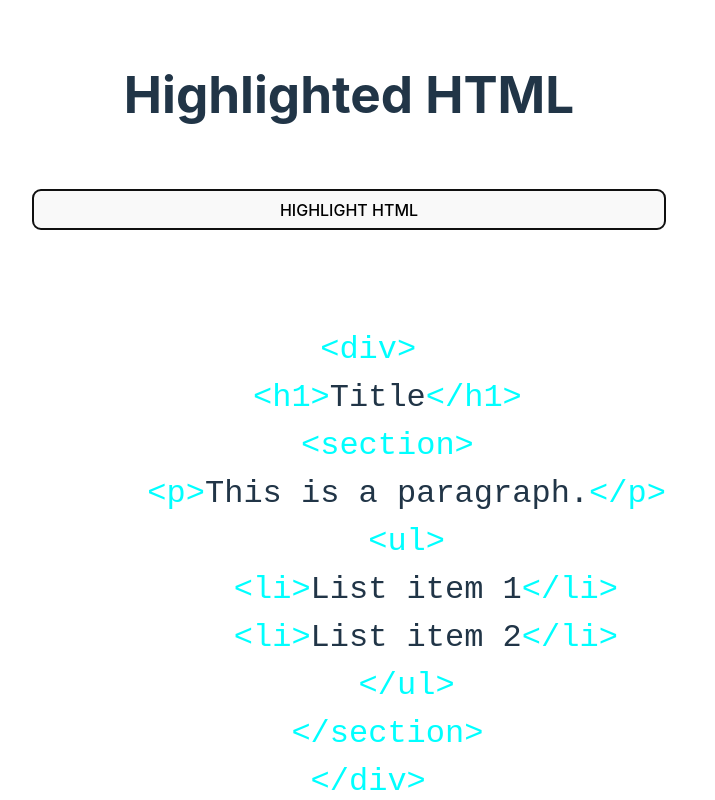
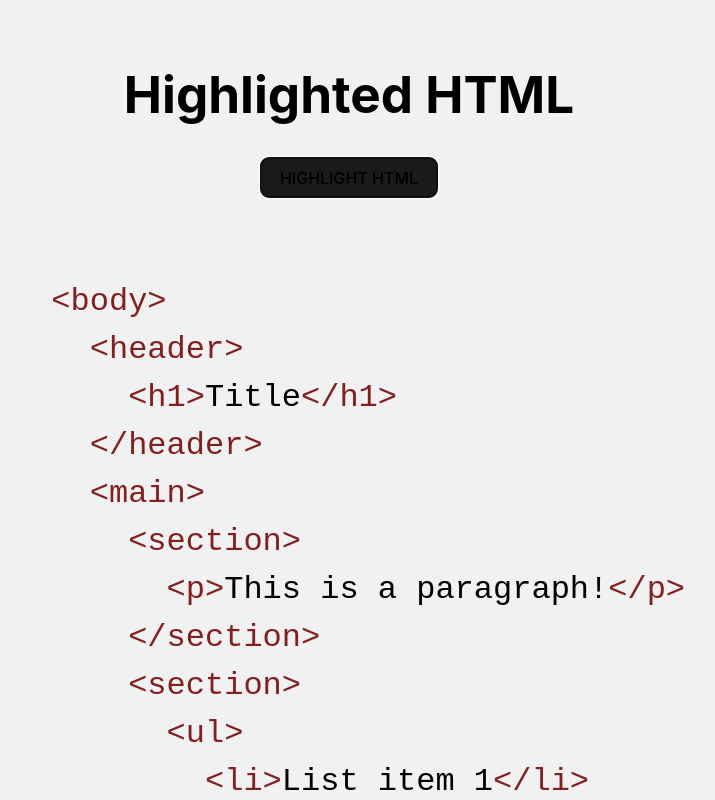
Before and after one commit to willemverbuyst/highlight-code, a website built with Vite: page index.html in a window 1280 px wide. Both pictures are taken after a click on the button "HIGHLIGHT HTML". Shown: the top 800 px of the page, without its empty margins (291-1006 px from the left). Built offline with nearby package versions, Linux system fonts and the light colour scheme.

Commit message:
Highlight html tags, keep indentation

```diff
--- a/src/highlight.ts
+++ b/src/highlight.ts
@@ -1,21 +1,25 @@
 const HTML_STRING = `
-  <div>
+  <body>
+    <header>
       <h1>Title</h1>
+    </header>
+    <main>
       <section>
-      <p>This is a paragraph.</p>
+        <p>This is a paragraph!</p>
+      </section>
+      <section>
         <ul>
           <li>List item 1</li>
           <li>List item 2</li>
         </ul>
       </section>
-  </div>
+    </main>
+  </body>
 `;
 
 export function highlightTags() {
-  // First, escape the "<" and ">" characters
-  const output = HTML_STRING.replace(/</g, "&lt;") // Escape "<"
-    .replace(/>/g, "&gt;") // Escape ">"
-    // Match and wrap all tags (opening and closing) with <span class="html-tag">
+  const output = HTML_STRING.replace(/</g, "&lt;")
+    .replace(/>/g, "&gt;")
     .replace(/(&lt;\/?[\w-]+&gt;)/g, '<span class="html-tag">$1</span>');
 
   const textField = document.querySelector<HTMLElement>("#html-text");
--- a/src/main.ts
+++ b/src/main.ts
@@ -3,12 +3,15 @@ import "./style.css";
 
 document.querySelector<HTMLDivElement>("#app")!.innerHTML = `
   <div>
-    <h1>Highlighted HTML</h1>
-    <div class="main">
+    <header>
+      <h1>Highlighted HTML</h1>
+    </header>
+    <section class="btn">
       <button id="btn-highlight" type="button">HIGHLIGHT HTML</button>
+    </section>
+    <section>
       <pre><code id="html-text"></code></pre>
-    </div>
-
+    </section>
   </div>
 `;
 
--- a/src/style.css
+++ b/src/style.css
@@ -4,8 +4,8 @@
   font-weight: 400;
 
   color-scheme: light dark;
-  color: rgba(255, 255, 255, 0.87);
-  background-color: #242424;
+  color: #000;
+  background-color: #f1f1f1;
 
   font-synthesis: none;
   text-rendering: optimizeLegibility;
@@ -13,21 +13,17 @@
   -moz-osx-font-smoothing: grayscale;
 }
 
-a {
-  font-weight: 500;
-  color: #646cff;
-  text-decoration: inherit;
-}
-a:hover {
-  color: #535bf2;
-}
-
 body {
   margin: 0;
   display: flex;
-  place-items: center;
+  flex-direction: column;
   min-width: 320px;
   min-height: 100vh;
+}
+
+header {
+  width: 100%;
+  text-align: center;
 }
 
 h1 {
@@ -35,35 +31,17 @@ h1 {
   line-height: 1.1;
 }
 
+.btn {
+  width: 100%;
+  display: flex;
+  justify-content: center;
+}
+
 #app {
   max-width: 1280px;
   margin: 0 auto;
   padding: 2rem;
-  text-align: center;
-}
-
-.logo {
-  height: 6em;
-  padding: 1.5em;
-  will-change: filter;
-  transition: filter 300ms;
-}
-.logo:hover {
-  filter: drop-shadow(0 0 2em #646cffaa);
-}
-.logo.vanilla:hover {
-  filter: drop-shadow(0 0 2em #3178c6aa);
-}
-
-.main {
-  padding: 2em;
-  display: flex;
-  flex-direction: column;
-  gap: 1rem;
-}
-
-.read-the-docs {
-  color: #888;
+  /* text-align: center; */
 }
 
 button {
@@ -85,23 +63,10 @@ button:focus-visible {
   outline: 4px auto -webkit-focus-ring-color;
 }
 
-@media (prefers-color-scheme: light) {
-  :root {
-    color: #213547;
-    background-color: #ffffff;
-  }
-  a:hover {
-    color: #747bff;
-  }
-  button {
-    background-color: #f9f9f9;
-  }
-}
-
 pre {
   font-size: 2rem;
 }
 
 .html-tag {
-  color: aqua;
+  color: #822020;
 }
```
Lines whose indentation alone changed are shown as unchanged.
